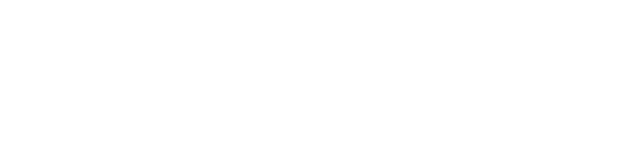
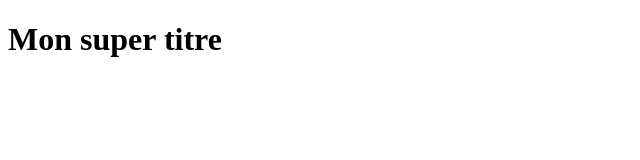
Before and after one commit to jgaray39/testCassandra, a plain HTML site: page index.html in a window 1280 px wide. Shown: the whole page, without its empty margins (0-640 px from the left). Drawn offline with Linux system fonts and the light colour scheme.

Commit message:
feat: add new title

```diff
--- a/index.html
+++ b/index.html
@@ -7,6 +7,7 @@
     <title>Document</title>
 </head>
 <body>
+    <h1>Mon super titre</h1>
     <script src="index.js"></script>
 </body>
 </html>
```
